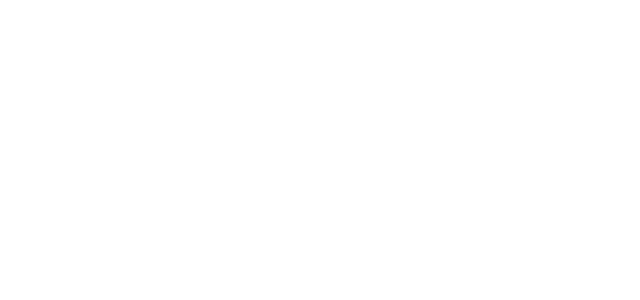
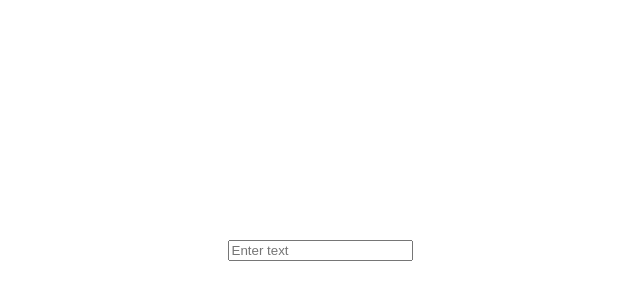
Before and after one commit to Praveen851/learn-react, a React (Create React App) app: page / in a window 1280 px wide. Shown: the part 150-450 px from the top of the page, without its empty margins (320-960 px from the left). Built offline with nearby package versions, Linux system fonts and the light colour scheme.

Commit message:
implement useDebounce hook

```diff
--- a/src/App.css
+++ b/src/App.css
@@ -1,38 +1,6 @@
-.App {
-  text-align: center;
+.container {
+    display: flex;
+    justify-content: center;
+    align-items: center;
+    height: 100vh;
 }
-
-.App-logo {
-  height: 40vmin;
-  pointer-events: none;
-}
-
-@media (prefers-reduced-motion: no-preference) {
-  .App-logo {
-    animation: App-logo-spin infinite 20s linear;
-  }
-}
-
-.App-header {
-  background-color: #282c34;
-  min-height: 100vh;
-  display: flex;
-  flex-direction: column;
-  align-items: center;
-  justify-content: center;
-  font-size: calc(10px + 2vmin);
-  color: white;
-}
-
-.App-link {
-  color: #61dafb;
-}
-
-@keyframes App-logo-spin {
-  from {
-    transform: rotate(0deg);
-  }
-  to {
-    transform: rotate(360deg);
-  }
-}
--- a/src/App.js
+++ b/src/App.js
@@ -1,7 +1,21 @@
+import { useEffect, useState } from "react";
+import useDebounce from "./useDebounce";
 import "./App.css";
 
 function App() {
-    return <></>;
+    const [value, setValue] = useState("");
+    const debouncedValue = useDebounce(value, 1000);
+    useEffect(() => console.log(debouncedValue), [debouncedValue]);
+
+    return (
+        <div className="container">
+            <input
+                placeholder="Enter text"
+                value={value}
+                onChange={(e) => setValue(e.target.value)}
+            />
+        </div>
+    );
 }
 
 export default App;
--- /dev/null
+++ b/src/useDebounce.js
@@ -0,0 +1,10 @@
+import { useState, useEffect } from "react";
+const useDebounce = (value, time) => {
+    const [debouncedValue, setDebouncedValue] = useState(value);
+    useEffect(() => {
+        const timer = setTimeout(() => setDebouncedValue(value), time);
+        return () => clearTimeout(timer);
+    }, [value, time]);
+    return debouncedValue;
+};
+export default useDebounce;
```
